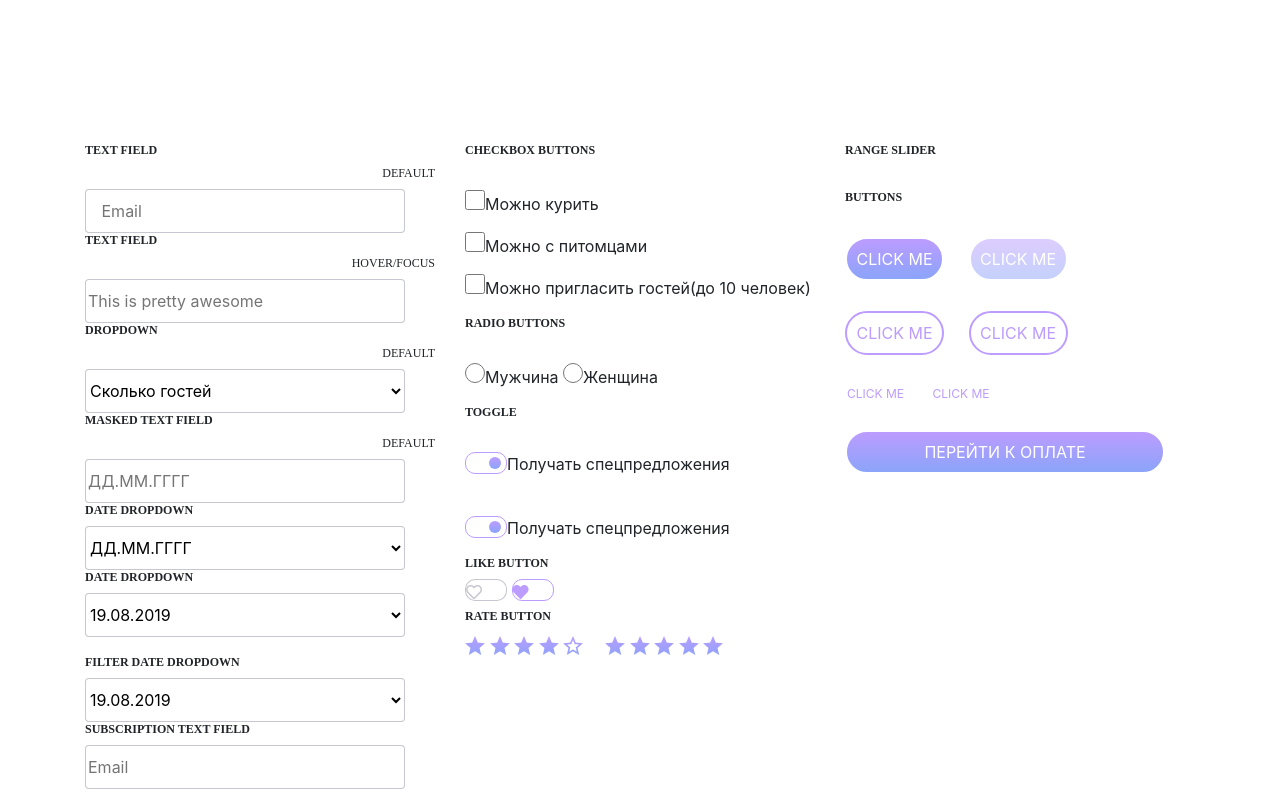
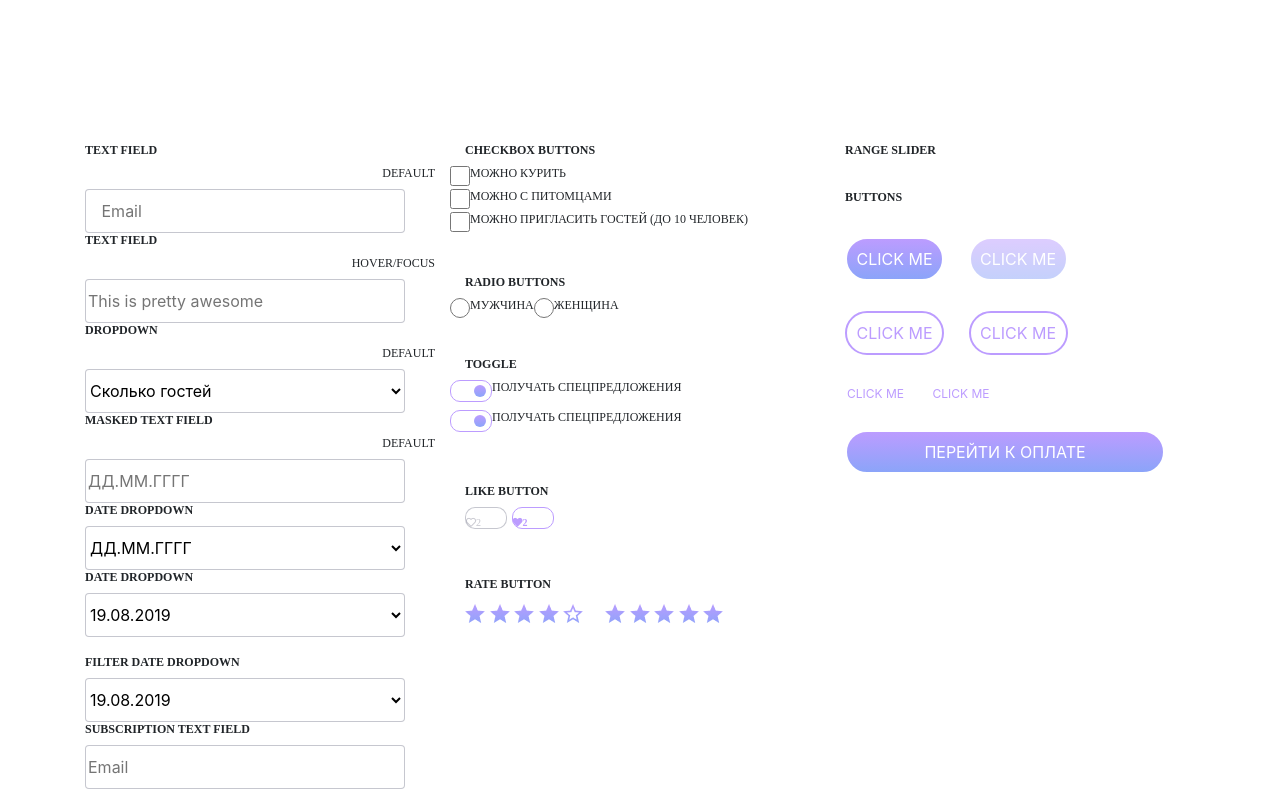
Before and after one commit to Aleksandr-3003/Hotel, a plain HTML site: page index.html in a window 1280 px wide. Drawn offline with nearby package versions, Linux system fonts and the light colour scheme.

Commit message:
too colum edit style

```diff
--- a/index.html
+++ b/index.html
@@ -95,49 +95,64 @@
               </div>
               <div class="col-xl-4">
 
-                        <h4>CHECKBOX BUTTONS</h4><br>
-                            <p><input class="check" type="checkbox">Можно курить</p>
-                            <p><input class="check" type="checkbox">Можно с питомцами</p>
-                            <p> <input class="check" type="checkbox">Можно пригласить гостей(до 10 человек)</p>
-                       <h4>RADIO BUTTONS</h4><br>
-                            <p>
-                                <input class="radio" type="radio" name="sex">Мужчина
-                                <input class="radio" type="radio" name="sex">Женщина
-                            </p>
-                        <h4>TOGGLE</h4><br>
+                        <h4 class="tit">CHECKBOX BUTTONS</h4>
+                           <div class="row">
+                              <input class="check" type="checkbox">
+                               <h3 class="ch">Можно курить</h3>
+                           </div>
+                           <div class="row">
+                             <input class="check" type="checkbox">
+                               <h3 class="ch"> Можно с питомцами</h3>
+                           </div>
+                           <div class="row">
+                            <input class="check" type="checkbox">
+                                <h3 class="ch">Можно пригласить гостей  (до 10 человек)</h3>
+                           </div>
+                       <h4 class="tit" style="margin-top:40px ;">RADIO BUTTONS</h4>
+
+                              <div class="row" style="margin-bottom: 36px;">
+                               <input class="radio" type="radio" name="sex">
+                                <h3 class="ch rad">Мужчина</h3>
+                                   <input class="radio" type="radio" name="sex">
+                                   <h3 class="ch rad">Женщина</h3>
+                              </div>
+
+                        <h4 class="tit">TOGGLE</h4>
+                          <div class="row">
                            <label class="tog">
                             <input  type="checkbox">
                               <div class="circl">
                                   </div>
                             </label>
-                               <p>  Получать спецпредложения</p>
-                               <br>
+                               <h3 class="ch rad">  Получать спецпредложения</h3>
+                          </div>
+                         <div class="row">
                           <label class="tog">
                             <input  type="checkbox">
                               <div class="circl">
                                  </div>
-                          </label>
-                               <p>  Получать спецпредложения</p>
-
-                        <h4>LIKE BUTTON</h4>
+                           </label>
+                               <h3 class="ch rad">  Получать спецпредложения</h3>
+                         </div>
+                        <h4 class="tit" style="margin-top: 44px;">LIKE BUTTON</h4>
 
                             <label class="like_dis">
                             <input  type="checkbox">
-                                <span style="color:rgba(31, 32, 65, 0.25)">
-                                <i class="far fa-heart"></i>
+                                <span style="font-size: 10px; color:rgba(31, 32, 65, 0.25)">
+                                <i class="far fa-heart heart"><text>2</text></i>
+
                                 </span>
-                              <div class="">
-                                 </div>
+
                           </label>
                            <label class="like">
                             <input  type="checkbox">
-                               <span style=" color: #BC9CFF">
-                                 <i class="fas fa-heart"></i>
+                               <span style="font-size: 10px; color: #BC9CFF">
+                                 <i class="fas fa-heart heart"><text>2</text></i>
+
                                </span>
-                              <div class="">
-                                 </div>
+
                           </label>
-                        <h4>RATE BUTTON</h4>
+                        <h4 class="tit" style="margin-top: 40px;">RATE BUTTON</h4>
                            <div class="star">
                               <img src="images/star.png">
                               <img src="images/star.png">
```
